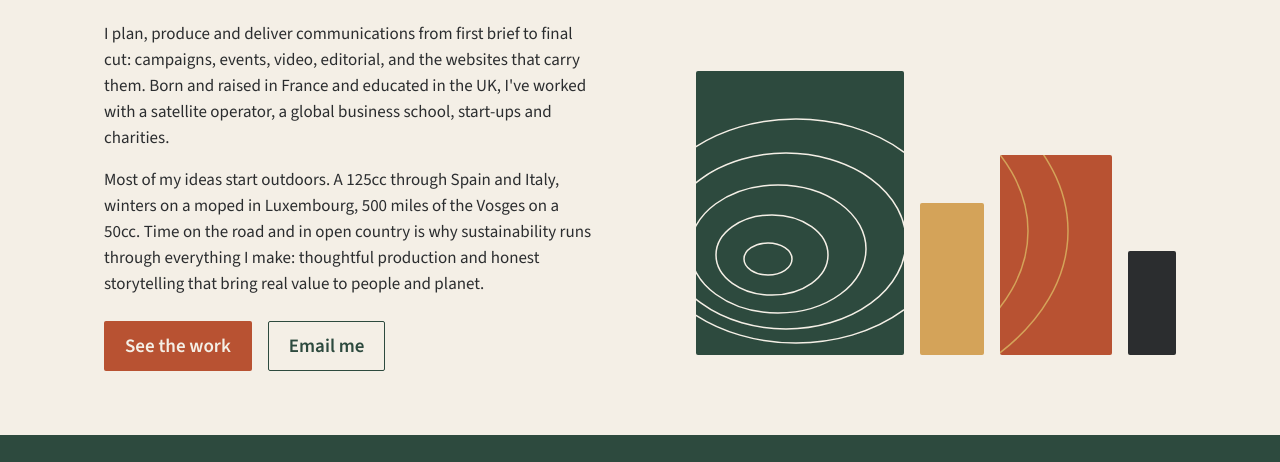
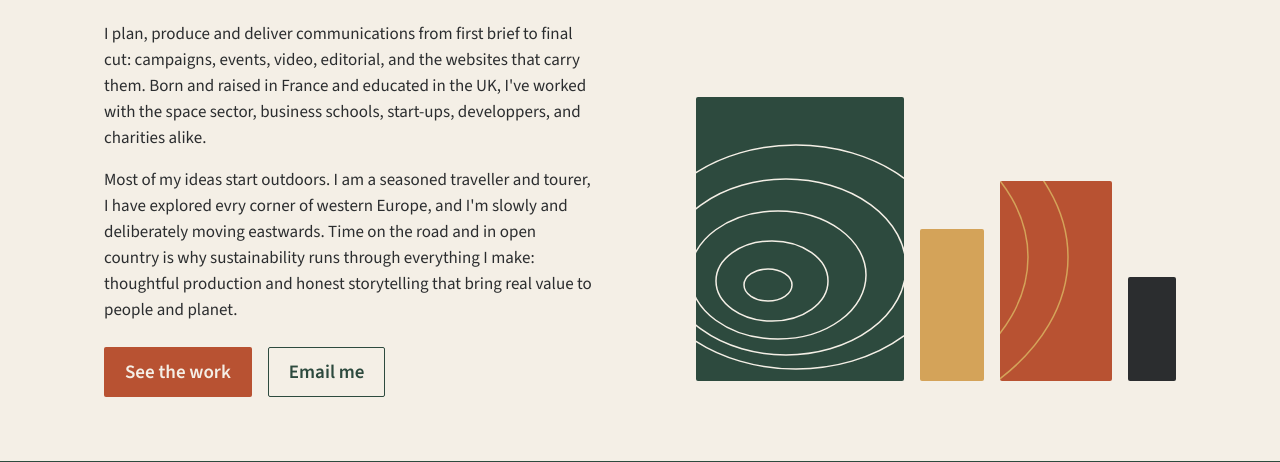
Before and after one commit to LukeDonaghy-IRCM/portfolio, a plain HTML site: page index.html in a window 1280 px wide. Shown: the part 338-800 px from the top of the page. Drawn offline with nearby package versions, Linux system fonts and the light colour scheme.

Commit message:
Revise intro paragraphs for clarity and detail
Updated introductory paragraphs to reflect new experiences and focus.

```diff
--- a/index.html
+++ b/index.html
@@ -18,8 +18,8 @@
       <p class="label">Content, production and storytelling</p>
       <h1 class="name">Luke<br>Donaghy</h1>
       <p class="tagline">Strategist, Creator, Integrator</p>
-      <p class="intro">I plan, produce and deliver communications from first brief to final cut: campaigns, events, video, editorial, and the websites that carry them. Born and raised in France and educated in the UK, I've worked with a satellite operator, a global business school, start-ups and charities.</p>
-      <p class="intro">Most of my ideas start outdoors. A 125cc through Spain and Italy, winters on a moped in Luxembourg, 500 miles of the Vosges on a 50cc. Time on the road and in open country is why sustainability runs through everything I make: thoughtful production and honest storytelling that bring real value to people and planet.</p>
+      <p class="intro">I plan, produce and deliver communications from first brief to final cut: campaigns, events, video, editorial, and the websites that carry them. Born and raised in France and educated in the UK, I've worked with the space sector, business schools, start-ups, developpers, and charities alike.</p>
+      <p class="intro">Most of my ideas start outdoors. I am a seasoned traveller and tourer, I have explored evry corner of western Europe, and I'm slowly and deliberately moving eastwards. Time on the road and in open country is why sustainability runs through everything I make: thoughtful production and honest storytelling that bring real value to people and planet.</p>
       <div class="actions">
         <a class="btn btn-rust" href="#work">See the work</a>
         <a class="btn btn-line" href="mailto:luke.donaghy@gmail.com">Email me</a>
```
